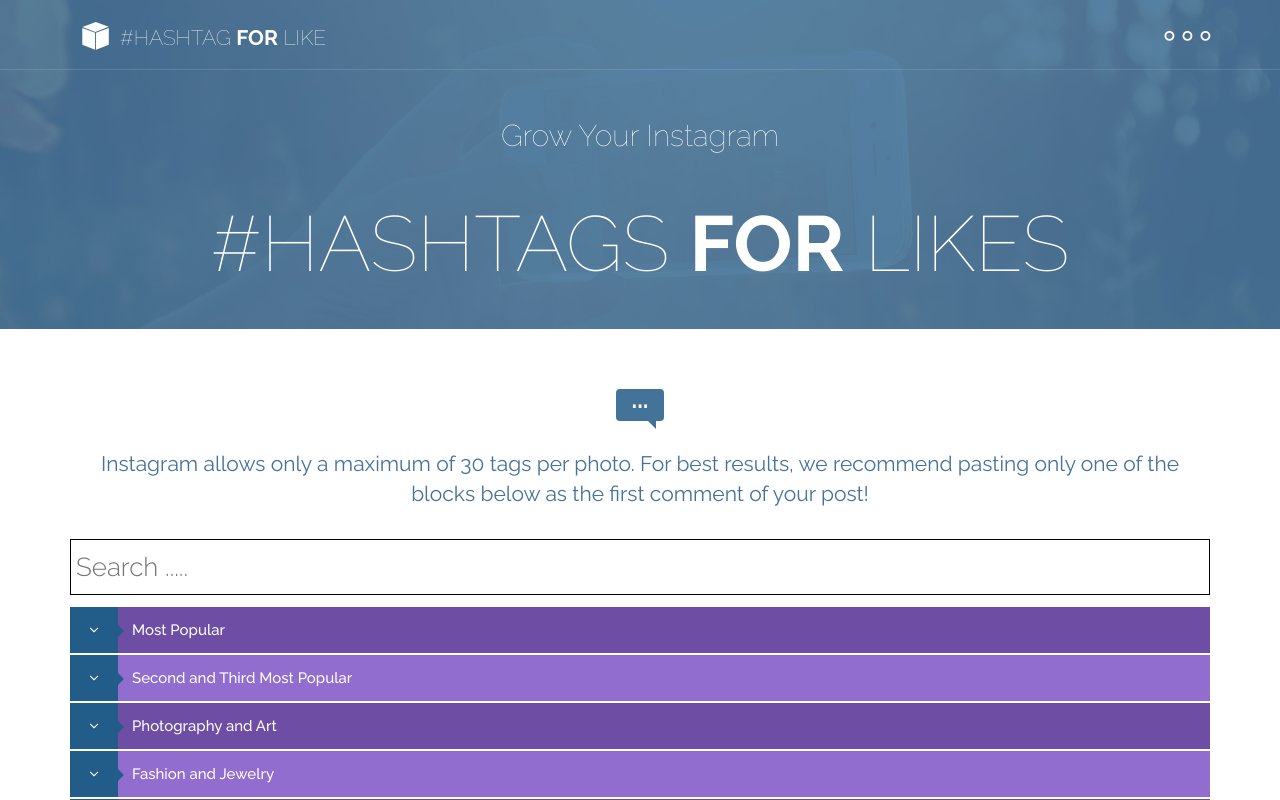
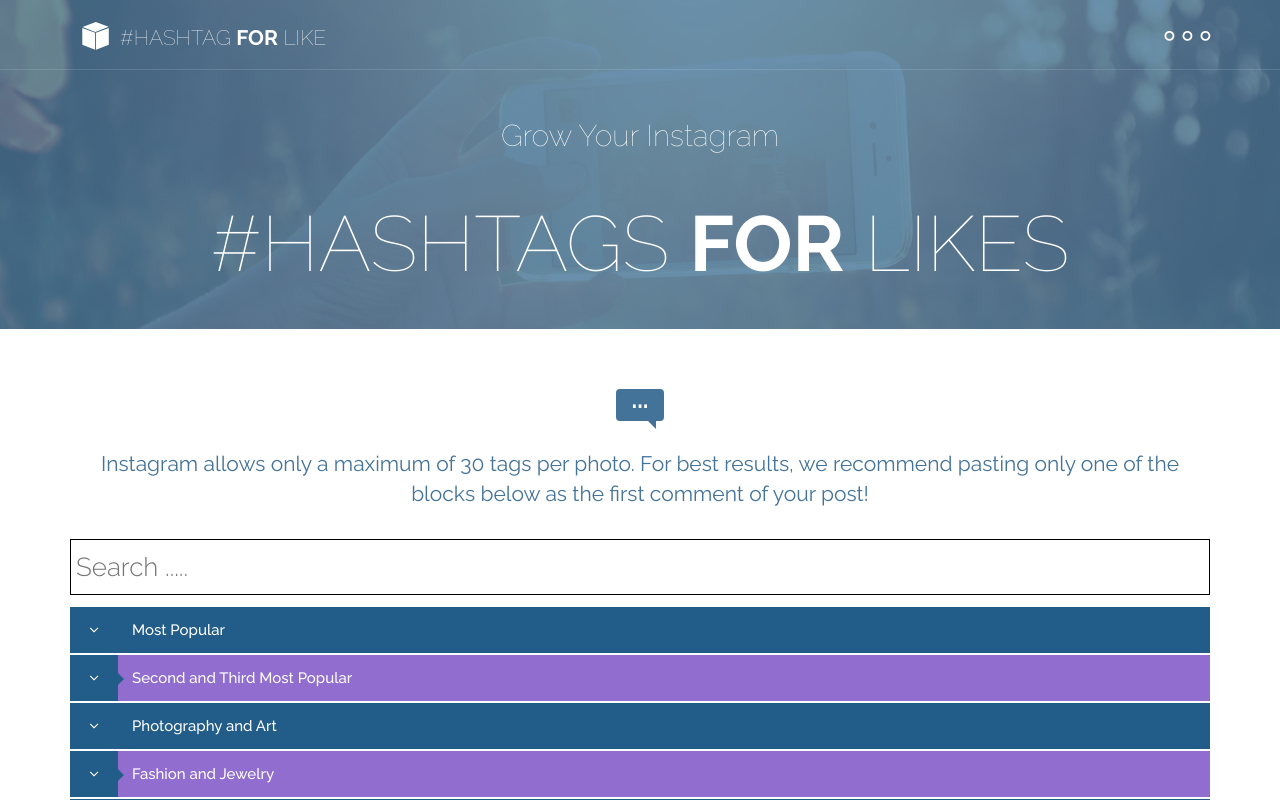
Before and after one commit to hashtagforlike/hashtagforlike.github.io, a plain HTML site: page index.html in a window 1280 px wide. Shown: the top 800 px of the page. Drawn offline with Linux system fonts and the light colour scheme.

Commit message:
change theme color and bg3

```diff
--- a/css/style.css
+++ b/css/style.css
@@ -232,7 +232,7 @@
 	left:0;
 	width:100%;
 	height:100%;
-	opacity:0.9;
+	opacity:0.8;
 	z-index:0;
 }
 #header .logo-menu{
--- a/index.html
+++ b/index.html
@@ -1122,7 +1122,7 @@
         nav_icon: 'angle',
         nav_box: 'arrow',
         theme: 'custom',
-        title_bg: '#6d4ea4',
+        title_bg: '#225c89',
         title_text_color: '#FFFFFF', // accordion heading text color
         nav_box_bg: '#225c89',  // accordion heading nagivation background
         title_active_bg: '#225c89', // Active accordion bar heading background
```
